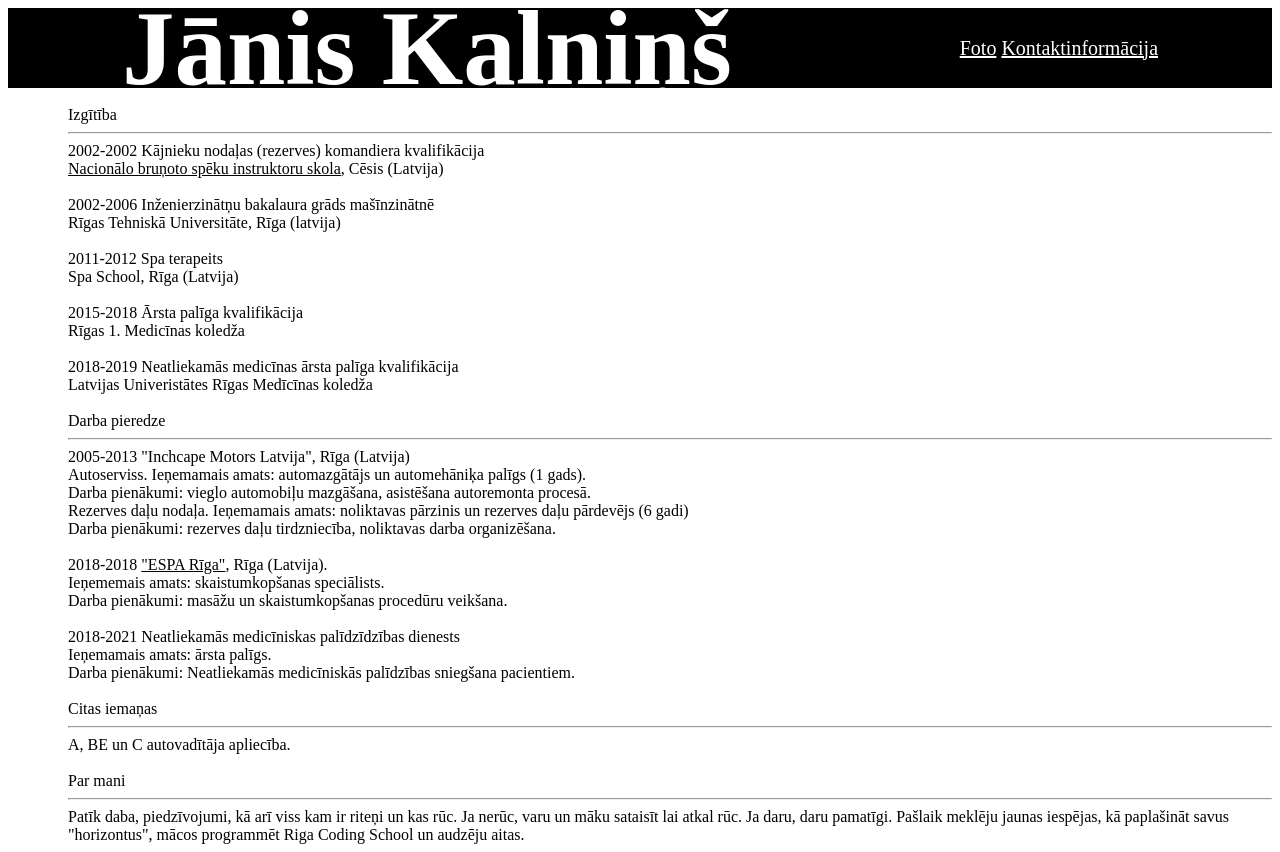
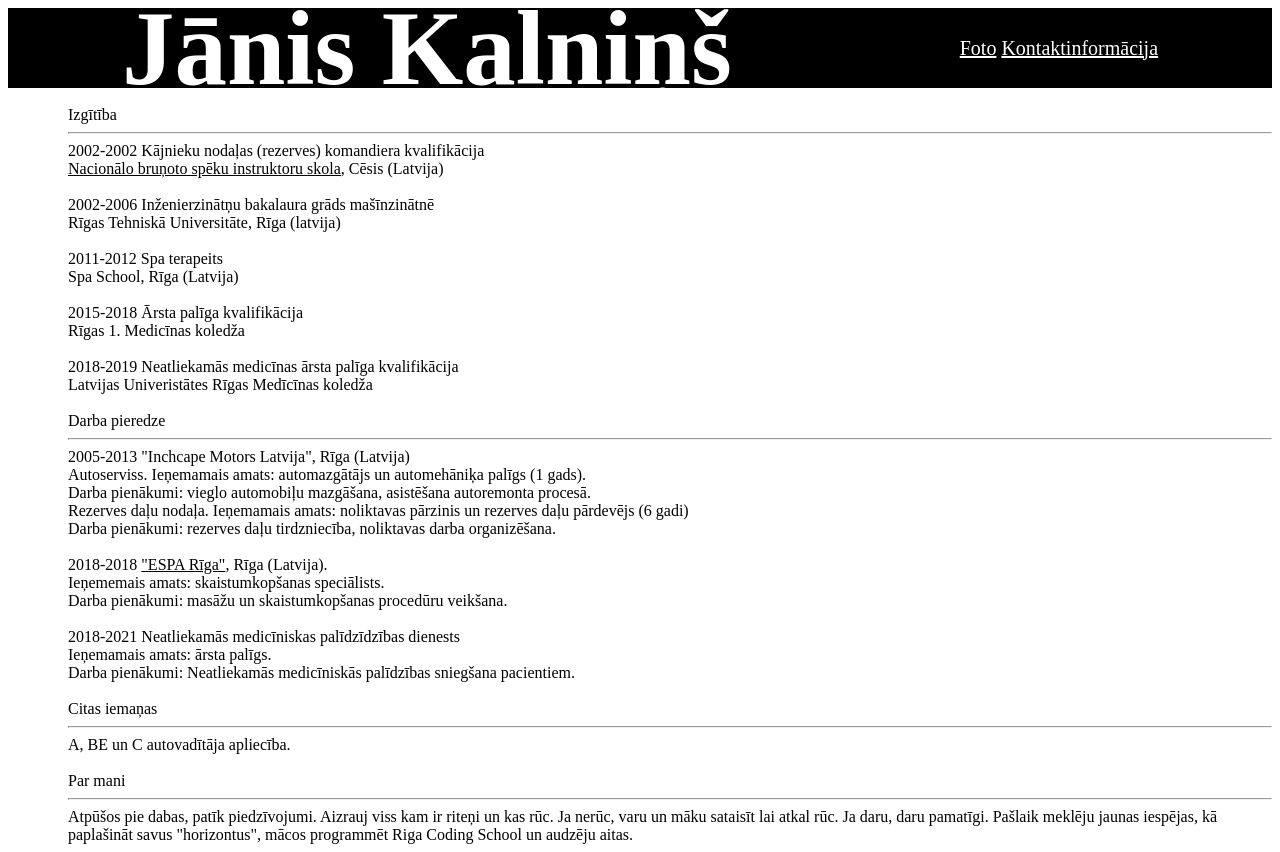
Before and after one commit to Janis444/cv, a plain HTML site: page index.html in a window 1280 px wide. Drawn offline with Linux system fonts and the light colour scheme.

Commit message:
index
lieku bildes

```diff
--- a/index.html
+++ b/index.html
@@ -89,10 +89,10 @@
       <div>Par mani</div>
       <hr />
       <div>
-        Patīk daba, piedzīvojumi, kā arī viss kam ir riteņi un kas rūc. Ja
-        nerūc, varu un māku sataisīt lai atkal rūc. Ja daru, daru pamatīgi.
-        Pašlaik meklēju jaunas iespējas, kā paplašināt savus "horizontus", mācos
-        programmēt Riga Coding School un audzēju aitas.
+        Atpūšos pie dabas, patīk piedzīvojumi. Aizrauj viss kam ir riteņi un kas
+        rūc. Ja nerūc, varu un māku sataisīt lai atkal rūc. Ja daru, daru
+        pamatīgi. Pašlaik meklēju jaunas iespējas, kā paplašināt savus
+        "horizontus", mācos programmēt Riga Coding School un audzēju aitas.
       </div>
     </nav>
   </body>
--- a/style.css
+++ b/style.css
@@ -31,3 +31,7 @@ nav a {
     justify-content: normal;
     margin-left: 60px;
 }
+
+.bildes {
+    align-self: flex;
+}
```
Also changed, not shown: foto.html (+11 -2 lines), pic/IMAG0076.jpg (deleted), pic/IMAG0808.jpg (deleted), pic/IMG_20200919_164154.jpg (deleted), pic/Kauna.jpg (added), pic/Laiva.jpg (renamed from pic/IMG_20210612_133245.jpg), pic/Turcija.jpg (added), pic/metinu.jpg (added), pic/mocis.jpeg (renamed from pic/received_370381938155796.jpeg), pic/received_354740069156912.jpeg (deleted), pic/upe.jpeg (added), pic/zirgs.jpg (added), 1 other file.
